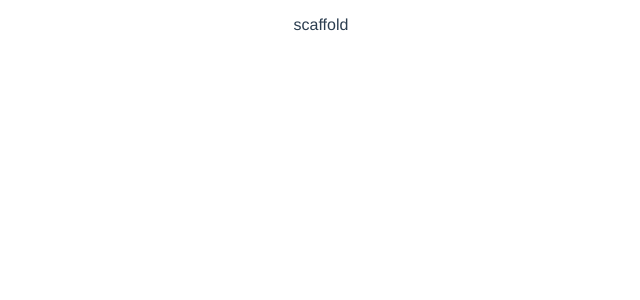
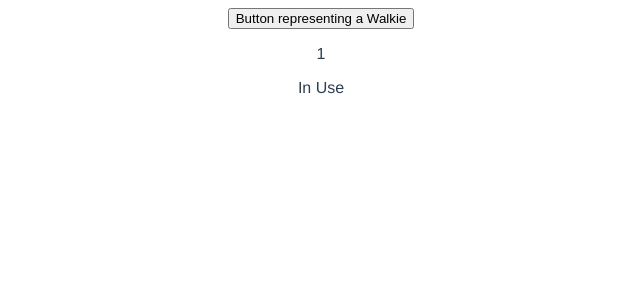
Before and after one commit to Enkel-Digital/ProOps, a Vue app: page /#/walkie in a window 1280 px wide. Shown: the top 300 px of the page, without its empty margins (319-959 px from the left). Built offline with nearby package versions, Linux system fonts and the light colour scheme.

Commit message:
Created Walkie component and added to Walkie view: 1.  Created scaffolded Walkie component. 2.  Added scaffolded Walkie component to the Walkie view.

```diff
--- /dev/null
+++ b/src/components/Walkie.vue
@@ -0,0 +1,22 @@
+<template>
+  <div>
+    <button>Button representing a Walkie</button>
+    <p>{{ id }}</p>
+    <p v-if="available">Available</p>
+    <p v-else>In Use</p>
+  </div>
+</template>
+
+<script>
+export default {
+  name: "walkie",
+  data: function() {
+    return {
+      available: false,
+      id: 1
+    };
+  }
+};
+</script>
+
+<style scoped></style>
--- a/src/views/Walkie.vue
+++ b/src/views/Walkie.vue
@@ -1,13 +1,17 @@
 <template>
-    <p>scaffold</p>
+  <div>
+    <walkie />
+  </div>
 </template>
 
 <script>
+import walkie from "@/components/Walkie.vue";
+
 export default {
-
-}
+  components: {
+    walkie
+  }
+};
 </script>
 
-<style scoped>
-
-</style>
+<style scoped></style>
```
